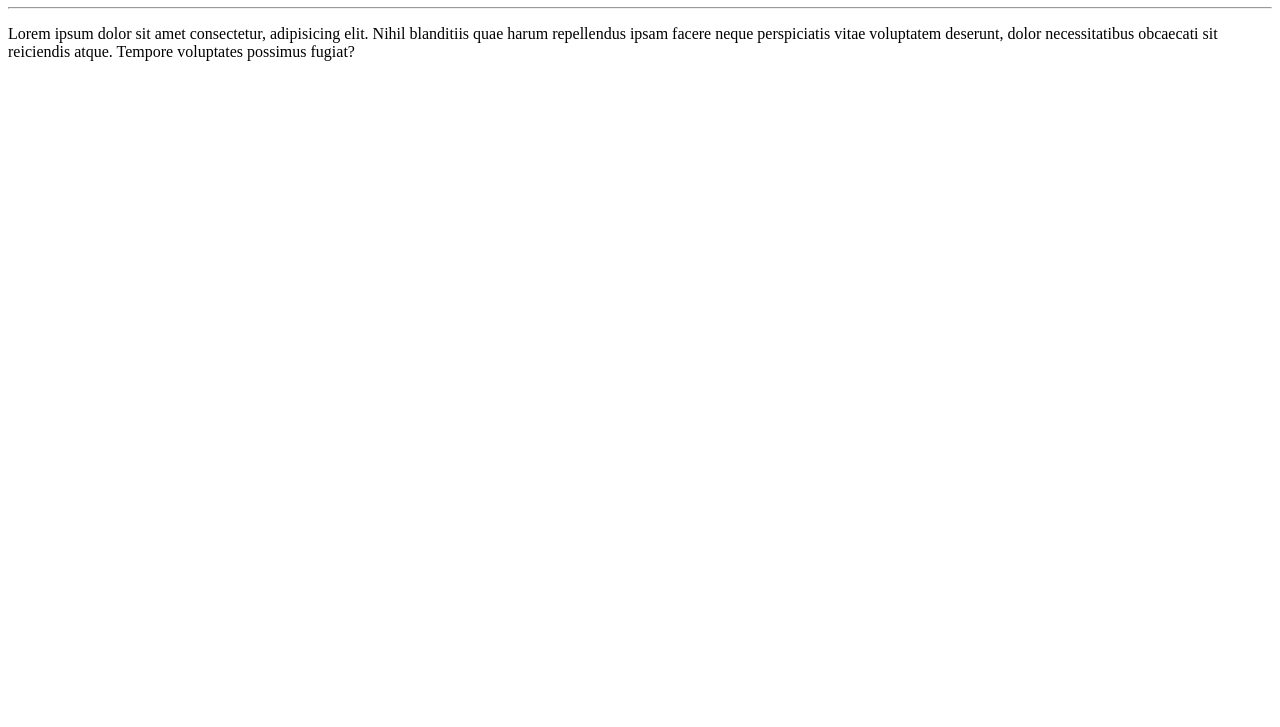
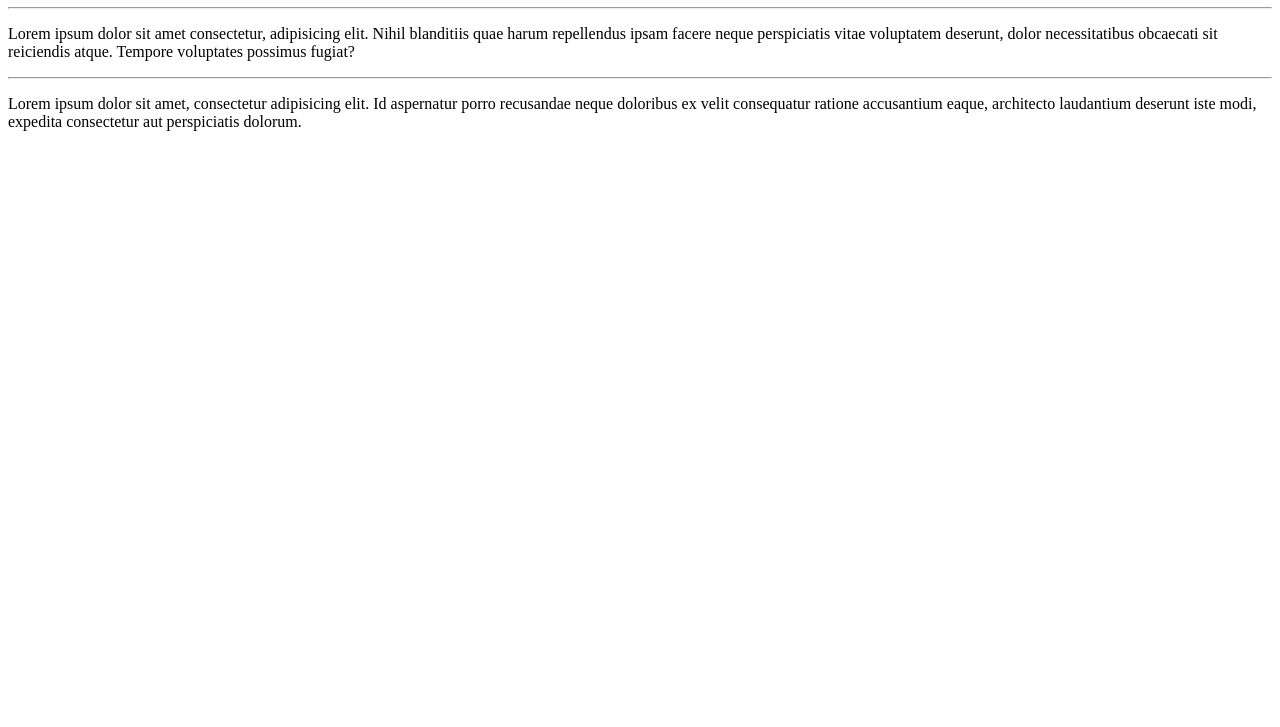
Before and after one commit to ganaces/Ola-Mundo, a plain HTML site: page site-exemp/index.html in a window 1280 px wide. Shown: the part 73-800 px from the top of the page. Drawn offline with Linux system fonts and the light colour scheme.

Commit message:
adicionei 1 paragrafo

```diff
--- a/site-exemp/index.html
+++ b/site-exemp/index.html
@@ -10,5 +10,7 @@
     <h1>Vou melhorar muito no front-end</h1>
     <hr>
     <p>Lorem ipsum dolor sit amet consectetur, adipisicing elit. Nihil blanditiis quae harum repellendus ipsam facere neque perspiciatis vitae voluptatem deserunt, dolor necessitatibus obcaecati sit reiciendis atque. Tempore voluptates possimus fugiat?</p>
+    <hr>
+    <p>Lorem ipsum dolor sit amet, consectetur adipisicing elit. Id aspernatur porro recusandae neque doloribus ex velit consequatur ratione accusantium eaque, architecto laudantium deserunt iste modi, expedita consectetur aut perspiciatis dolorum.</p>
 </body>
 </html>
```
